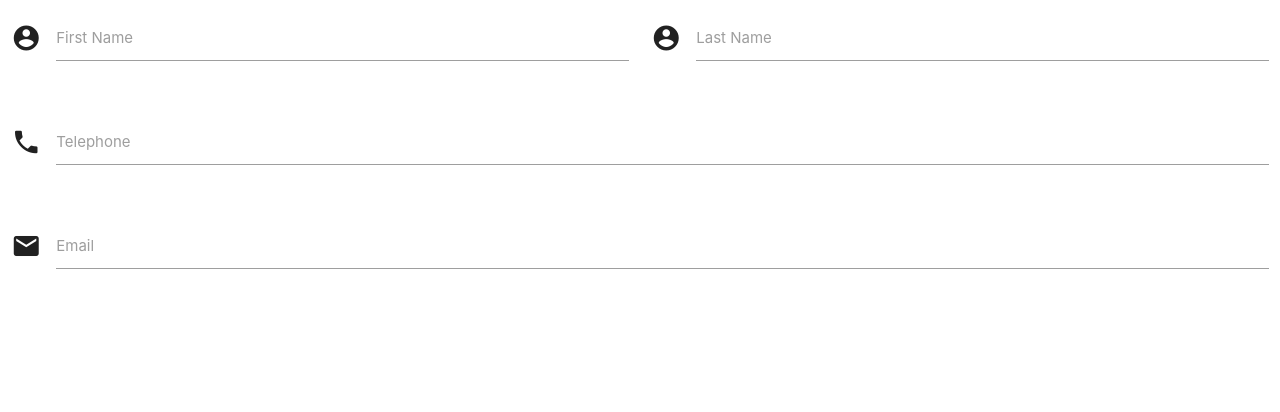
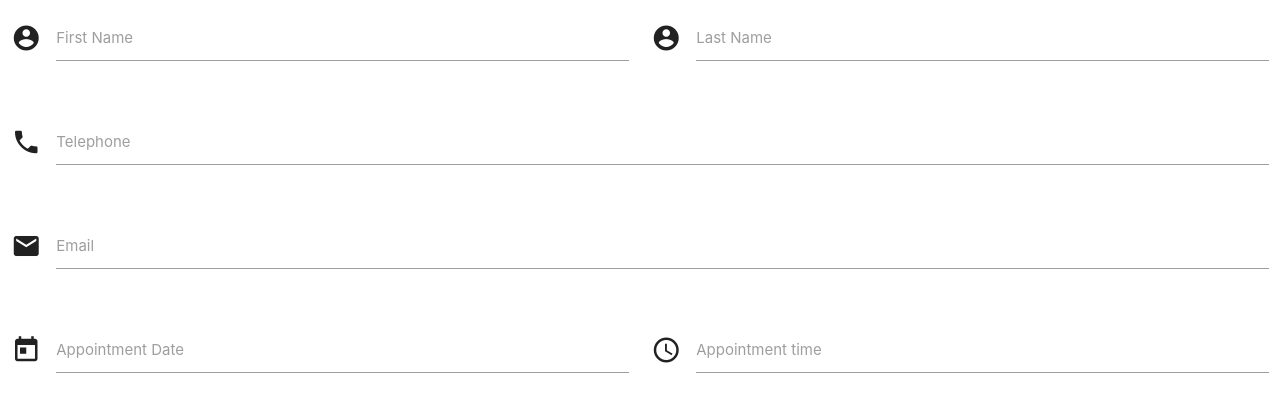
Before and after one commit to danieljanderson/Scheduling, a plain HTML site: page pretty/appointment.html in a window 1280 px wide. Drawn offline with nearby package versions, Linux system fonts and the light colour scheme.

Commit message:
added the appointment date and time picker

```diff
--- a/pretty/appointment.html
+++ b/pretty/appointment.html
@@ -56,6 +56,26 @@
                 </div>
               </div>
               <!-- end of email div-->
+
+              <!-- start of the appointment div div-->
+              <div class= "row">
+                <!-- start of appointment date div-->
+                <div class= "input-field col s6">
+                  <i class = "material-icons prefix">today</i>
+                  <input id="Appointment_date" type="text" class="datepicker">
+                  <label for="Appointment_date">Appointment Date</label>
+                </div>
+                <!--end of appointment date div-->
+
+                <!--start of appointment time div-->
+                <div class= "input-field col s6">
+                  <i class = "material-icons prefix">access_time</i>
+                  <input id ="Appointment_time" type="text" class="timepicker">
+                  <label for="appointment_time">Appointment time</label>
+                  <!-- end of appointment time div-->
+                </div>
+              </div>
+              <!--end of appointment div-->
               </div>
               <!--end of row div-->
             </form>
```
